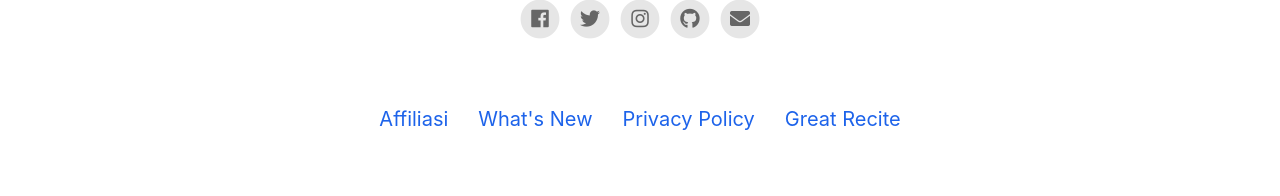
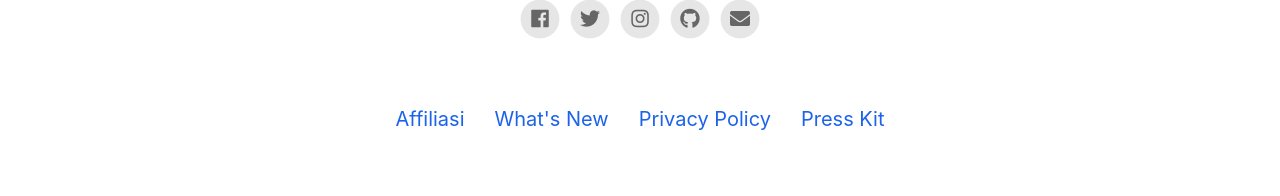
Before and after one commit to Alfazza967/alfazza.github.io, a Jekyll site: the page built from index.html, in a window 1280 px wide. Shown: the part 2195-2391 px from the top of the page. Built offline with Jekyll 4.4.1, drawn with Linux system fonts in a browser that asks for light colours; nearby versions of some CDN libraries.

Commit message:
Update footer.html

```diff
--- a/_includes/footer.html
+++ b/_includes/footer.html
@@ -55,7 +55,7 @@
 			<a href="{{ page.url | relative_url }}" target="_self">{{ page.title }}</a>
 		{% endfor %}
 		{% if site.presskit_download_link %}
-			<a href="{{ site.presskit_download_link }}">Great Recite</a>
+			<a href="{{ site.presskit_download_link }}">Press Kit</a>
 		{% endif %}
 	</div>
 </footer>
```
